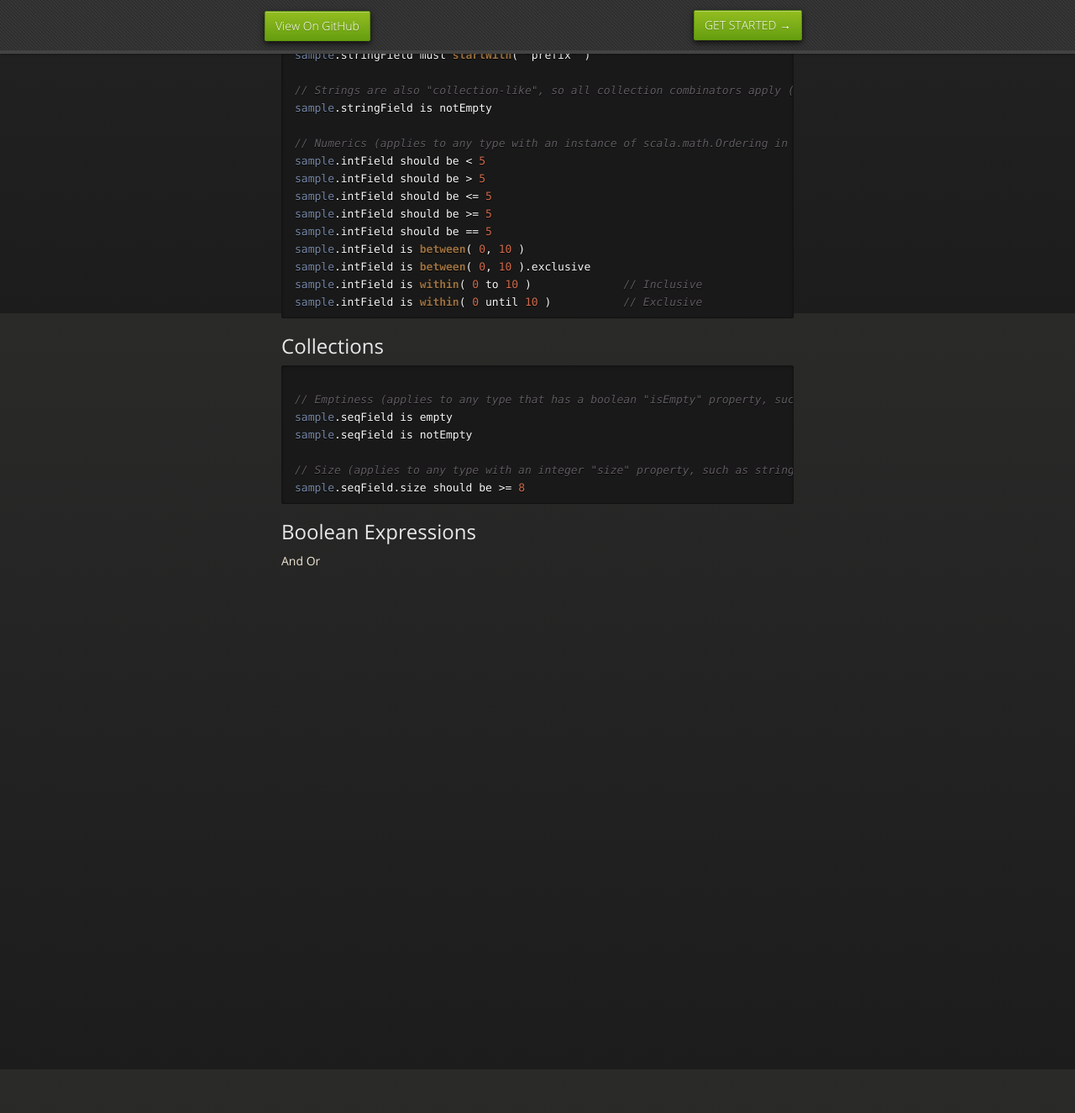
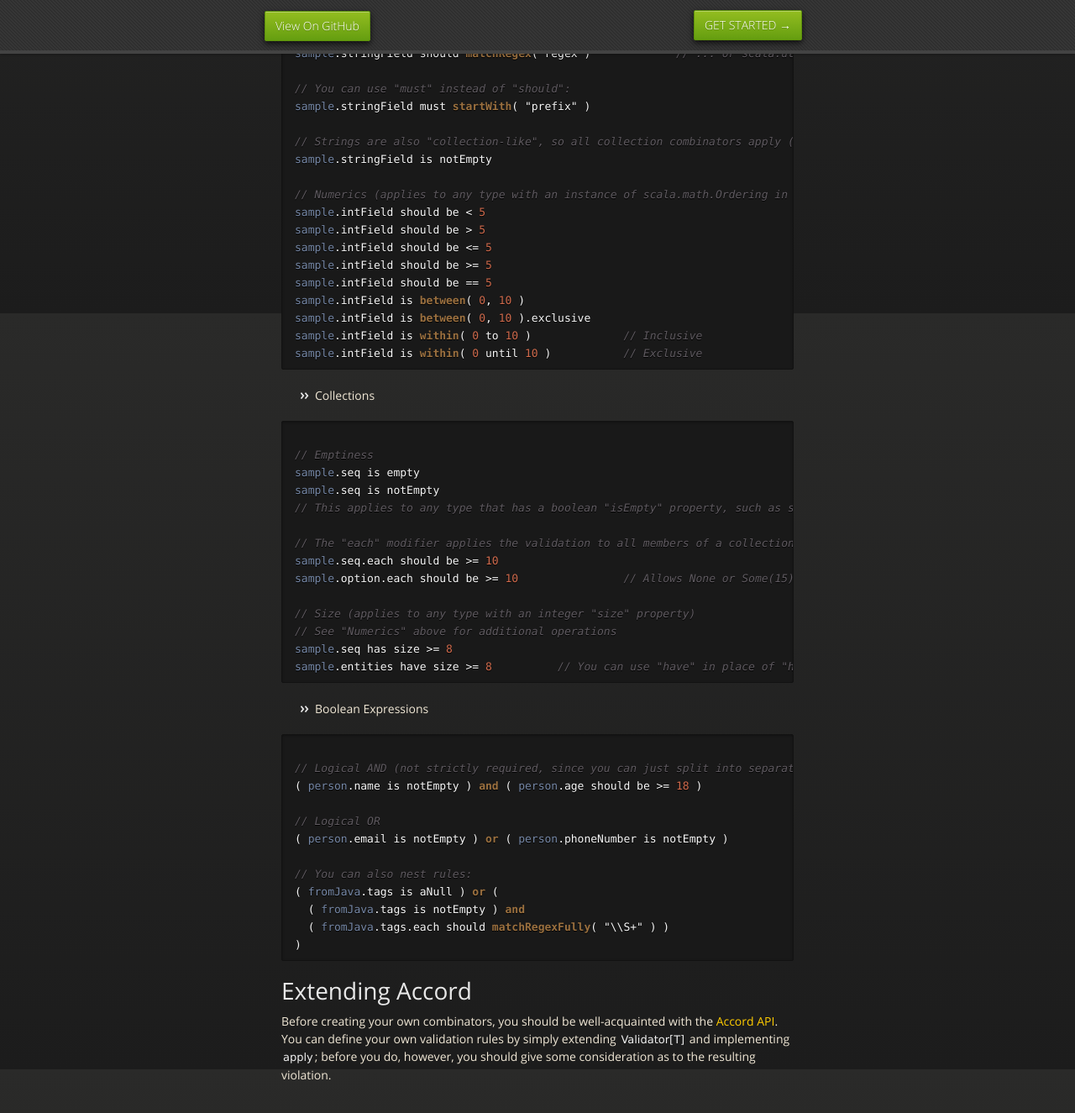
Before and after one commit to wix-incubator/accord, a Jekyll site: the page built from dsl.md, in a window 1280 px wide and 1400 px high, scrolled down 1427 px. Shown: the top 1325 px of the window at 84% size. Built offline with Jekyll 4.4.1, drawn with Linux system fonts in a browser that asks for light colours; nearby versions of some CDN libraries; Markdown is read by kramdown in place of the engine named in the settings; before the commit the page ends 2215 px from its top, so only the background shows below that; some of the changed text lies outside the part shown.

````diff
--- a/dsl.md
+++ b/dsl.md
@@ -8,9 +8,11 @@ title: "Defining Validators"
 Accord provides a convenient DSL for defining validation rules. To define a validator over some type `T`, import the `com.wix.accord.dsl` package, and invoke the `validator[T]` function (where `T` is your specific type under validation). You can then use the provided sample object to define various rules:
 
 ```scala
+
+class MyClass { /* ... */ }
+
 import com.wix.accord.dsl._    // Import the validator DSL
 
-class MyClass { /* ... */ }
 
 val myClassValidator = validator[ MyClass ] { s =>
 	// Rules
@@ -19,12 +21,12 @@ val myClassValidator = validator[ MyClass ] { s =>
 
 Accord adds an implicit logical `and` relation between the rules, so all rules must apply in order for the validation to be successful. You can specify as many rules as you like.
 
-
 # Combinators
+<a name="combinator-library"></a>
 
 Accord offers a built-in library of building blocks (called "combinators") that can be composed into more complex validation rules.
 
-## General-purpose
+* General-purpose
 
 ```scala
 // Equality
@@ -40,7 +42,7 @@ sample.field is valid    					// Implicitly, or
 sample.field is valid( myOwnValidator )		// Explicitly
 ```
 
-## Primitives
+* Primitives
 
 ```scala
 
@@ -74,20 +76,42 @@ sample.intField is within( 0 to 10 )              // Inclusive
 sample.intField is within( 0 until 10 )           // Exclusive
 ```
 
-## Collections
+* Collections
 
 ```scala
 
-// Emptiness (applies to any type that has a boolean "isEmpty" property, such as string)
-sample.seqField is empty
-sample.seqField is notEmpty
+// Emptiness
+sample.seq is empty
+sample.seq is notEmpty
+// This applies to any type that has a boolean "isEmpty" property, such as string)
 
-// Size (applies to any type with an integer "size" property, such as string). All numeric operations apply:
-sample.seqField.size should be >= 8
+// The "each" modifier applies the validation to all members of a collection:
+sample.seq.each should be >= 10
+sample.option.each should be >= 10                // Allows None or Some(15)
+
+// Size (applies to any type with an integer "size" property)
+// See "Numerics" above for additional operations
+sample.seq has size >= 8
+sample.entities have size >= 8		// You can use "have" in place of "has"
 ```
 
-## Boolean Expressions
+* Boolean Expressions
 
+```scala
 
-And
-Or
+// Logical AND (not strictly required, since you can just split into separate rules)
+( person.name is notEmpty ) and ( person.age should be >= 18 )
+
+// Logical OR
+( person.email is notEmpty ) or ( person.phoneNumber is notEmpty )
+
+// You can also nest rules:
+( fromJava.tags is aNull ) or (
+  ( fromJava.tags is notEmpty ) and
+  ( fromJava.tags.each should matchRegexFully( "\\S+" ) )
+)
+```
+
+# Extending Accord
+
+Before creating your own combinators, you should be well-acquainted with the [Accord API](api.html). You can define your own validation rules by simply extending `Validator[T]` and implementing `apply`; before you do, however, you should give some consideration as to the resulting violation.
````
Also changed, not shown: api.md (added, +123 -0 lines), index.md (+1 -1 lines).
